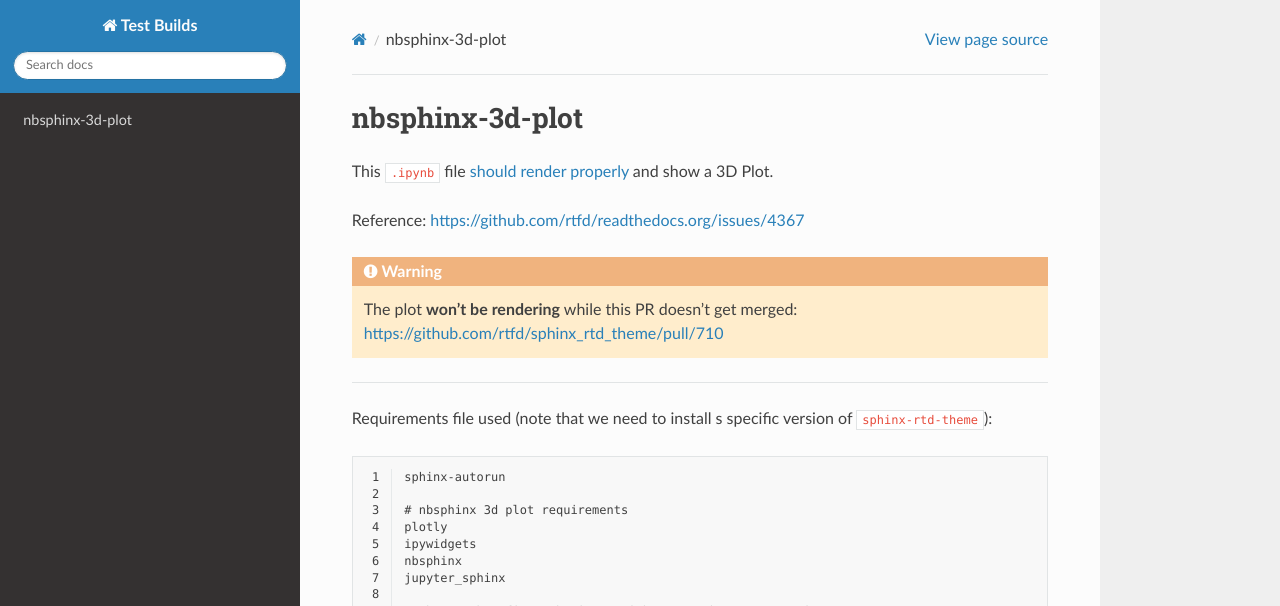
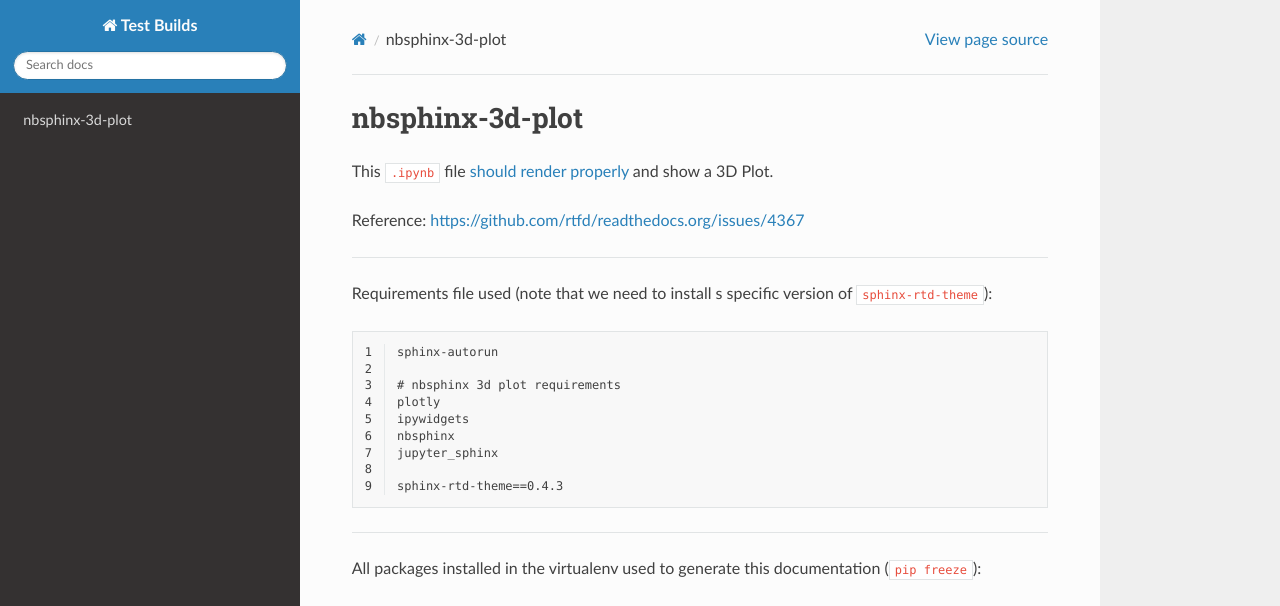
Before and after one commit to readthedocs/test-builds, a Sphinx documentation site: the page built from docs/index.rst, in a window 1280 px wide and 1357 px high. Shown: the top 606 px of the window. Built offline with Sphinx 7.4.7 and the Read the Docs theme 2.0.0, drawn with Linux system fonts in a browser that asks for light colours; some of the changed text lies outside the part shown; grey boxes are pictures that could not be loaded.

Commit message:
Remove warning and install proper theme

```diff
--- a/docs/index.rst
+++ b/docs/index.rst
@@ -5,10 +5,6 @@ This ``.ipynb`` file `should render properly <3D%20Plot.html>`_ and show a 3D Pl
 
 
 Reference: https://github.com/rtfd/readthedocs.org/issues/4367
-
-.. warning::
-
-   The plot **won't be rendering** while this PR doesn't get merged: https://github.com/rtfd/sphinx_rtd_theme/pull/710
 
 ----
 
--- a/requirements.txt
+++ b/requirements.txt
@@ -6,7 +6,4 @@ ipywidgets
 nbsphinx
 jupyter_sphinx
 
-# The PR that fixes the issue with Javascript was merged on Dec 5,
-# but the latest release is 0.4.2 from Oct 5. That's why we need to install master
-# https://github.com/rtfd/sphinx_rtd_theme/pull/545
-git+https://github.com/rtfd/sphinx_rtd_theme.git#egg=sphinx_rtd_theme
+sphinx-rtd-theme==0.4.3
```
